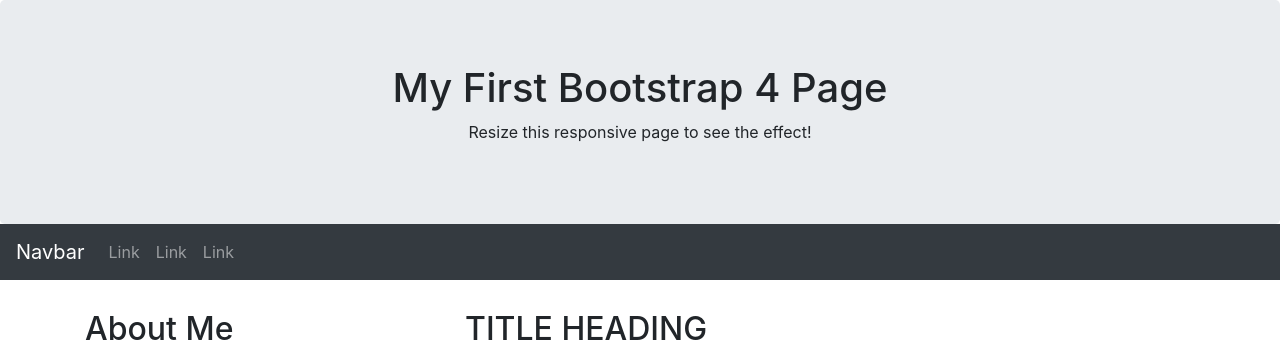
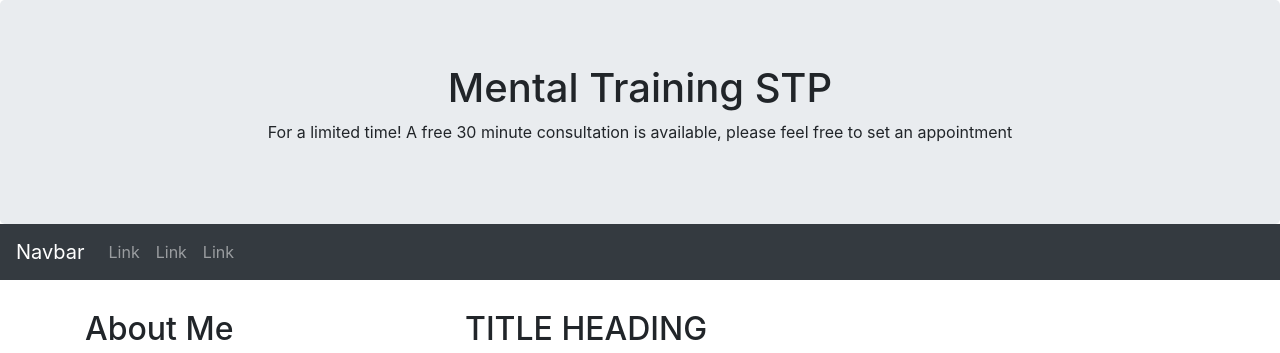
Before and after one commit to andersgibbons/testsite, a plain HTML site: page index.html in a window 1280 px wide. Shown: the top 353 px of the page. Drawn offline with nearby package versions, Linux system fonts and the light colour scheme.

Commit message:
Add text changes to index

```diff
--- a/index.html
+++ b/index.html
@@ -2,7 +2,7 @@
 <!DOCTYPE html>
 <html lang="en">
 <head>
-  <title>Bootstrap 4 Website Example</title>
+  <title>Mental Training STP</title>
   <meta charset="utf-8">
   <meta name="viewport" content="width=device-width, initial-scale=1">
   <link rel="stylesheet" href="https://maxcdn.bootstrapcdn.com/bootstrap/4.3.1/css/bootstrap.min.css">
@@ -19,8 +19,8 @@
 <body>
 
 <div class="jumbotron text-center" style="margin-bottom:0">
-  <h1>My First Bootstrap 4 Page</h1>
-  <p>Resize this responsive page to see the effect!</p>
+  <h1>Mental Training STP</h1>
+  <p>For a limited time! A free 30 minute consultation is available, please feel free to set an appointment</p>
 </div>
 
 <nav class="navbar navbar-expand-sm bg-dark navbar-dark">
```
